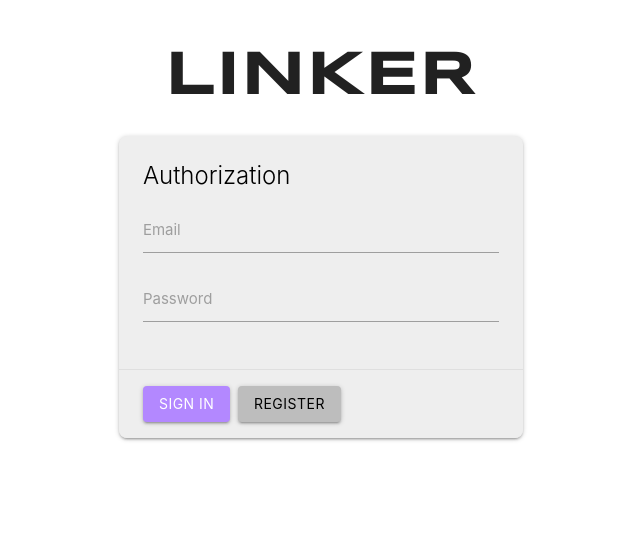
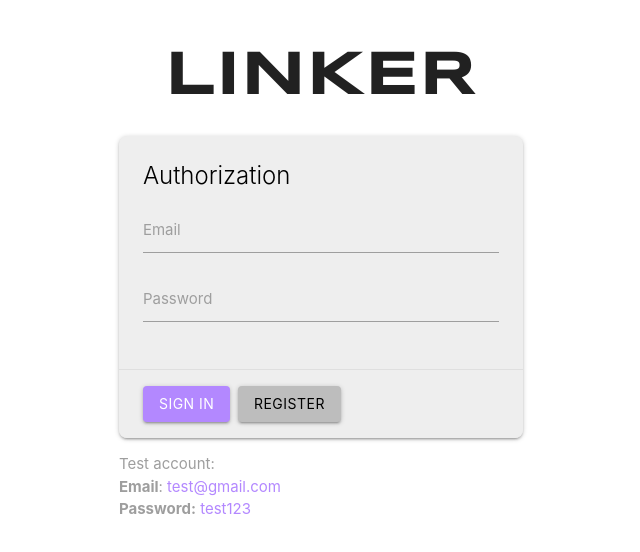
Before and after one commit to arseniypom/link-shortener, a React (Create React App) app in the folder client/: page /auth in a window 1280 px wide. Shown: the top 552 px of the page, without its empty margins (319-959 px from the left). Built offline with nearby package versions, Linux system fonts and the light colour scheme; the HTML template or start-up script is replaced by a standard one.

Commit message:
Added credentials of the test account to the auth page

```diff
--- a/client/src/pages/AuthPage.js
+++ b/client/src/pages/AuthPage.js
@@ -96,6 +96,13 @@ function AuthPage() {
             </button>
           </div>
         </div>
+        <div>
+          <p className="grey-text">Test account:
+          <br />
+          <strong>Email</strong>: <span className="deep-purple-text text-accent-1">test@gmail.com</span>
+          <br />
+          <strong>Password:</strong> <span className="deep-purple-text text-accent-1">test123</span></p>
+        </div>
       </div>
     </div>
   )
```
